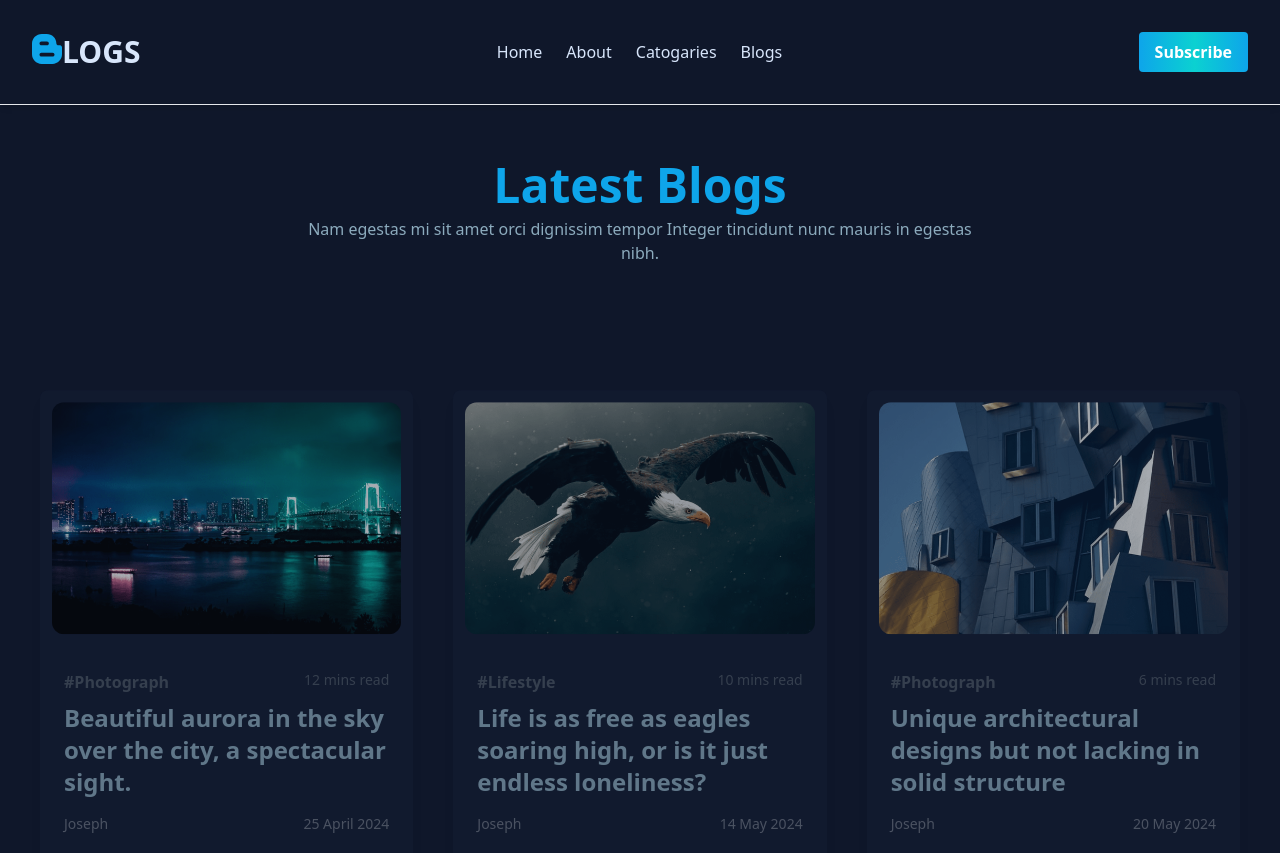
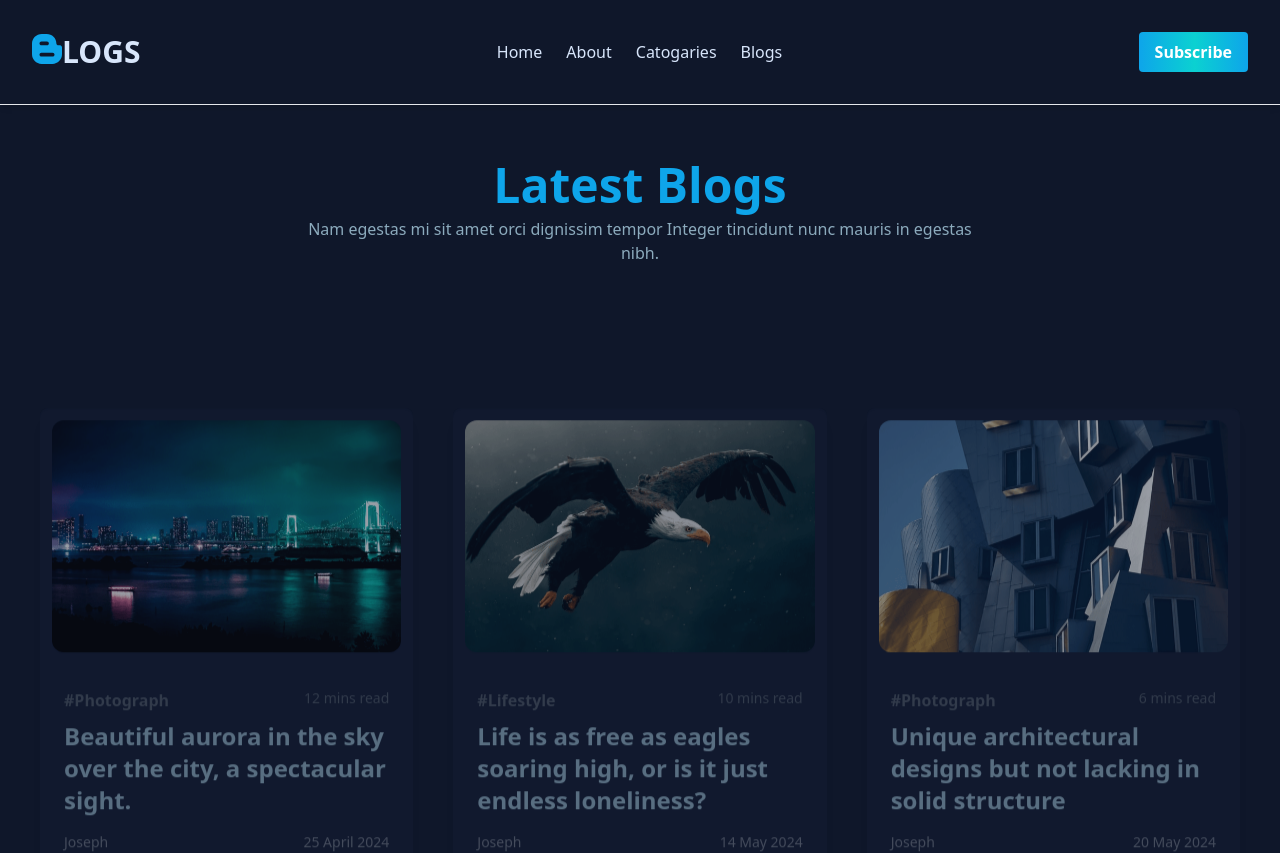
Before and after one commit to waleedprogramer/blogs, a Next.js app: page /blog in a window 1280 px wide. Shown: the top 853 px of the page. Built offline with nearby package versions, Linux system fonts and the light colour scheme.

Commit message:
Update Cards.tsx

```diff
--- a/src/app/components/Cards.tsx
+++ b/src/app/components/Cards.tsx
@@ -15,7 +15,7 @@ interface CardProps {
 
 function Card ({ imgSrc, title, time, description, url, author, date }: CardProps)  {
   return (
-    <div className="max-w rounded-lg overflow-hidden shadow-lg bg-card">
+    <div className="max-w rounded-lg overflow-hidden shadow-lg bg-card page">
       <Image
         src={imgSrc}
         alt={title}
```
